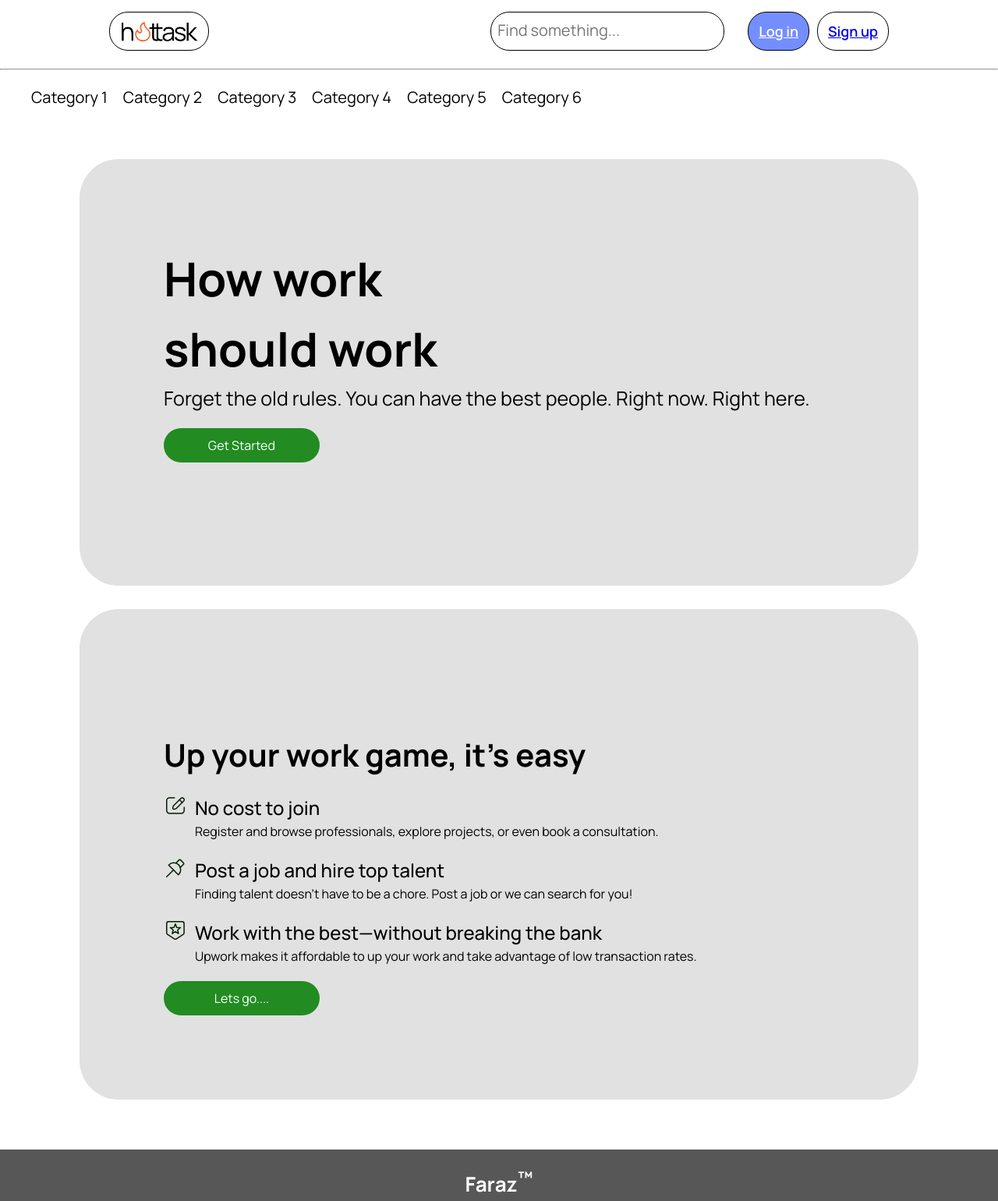
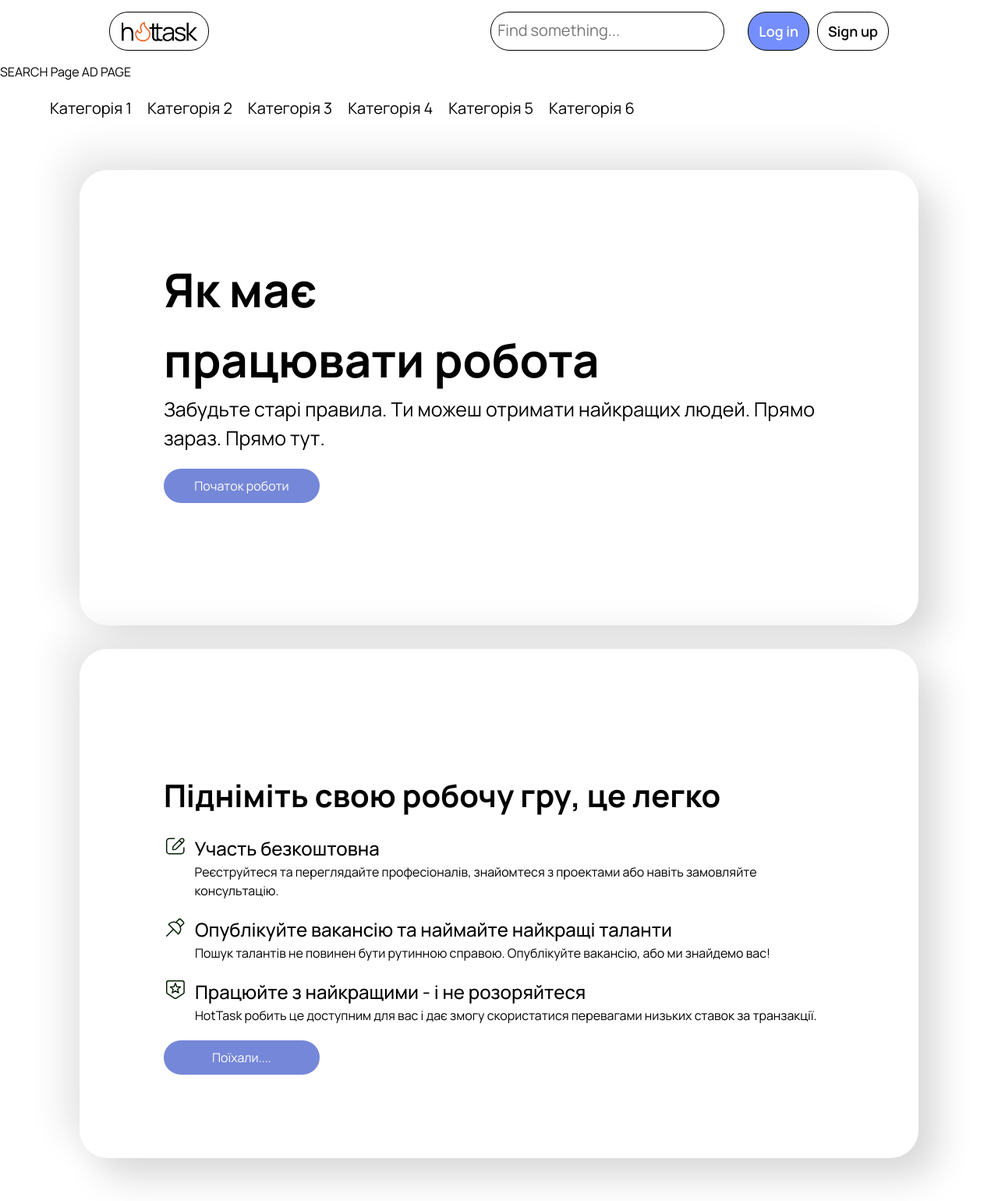
Before and after one commit to maxnevermo/testHackath0n, a website: page website/index.html in a window 1280 px wide. Shown: the top 1540 px of the page at 78% size. Drawn offline with Linux system fonts and the light colour scheme.

Commit message:
Update page styles

```diff
--- a/website/css/styles.css
+++ b/website/css/styles.css
@@ -34,7 +34,7 @@ body {
     scroll-behavior: smooth;
     text-rendering: optimizeSpeed;
     line-height: 1.5;
-    font-family: Manrope, serif;
+    font-family: Manrope, sans-serif;
 }
 
 /* Видаляємо стандартну стилізацію для всіх списків з класами*/
@@ -77,26 +77,27 @@ select {
     padding: 15px;
 }
 
-.nav-container{
+.nav-container {
     margin-top: 20px;
     margin-bottom: 5%;
+    padding: 0 5%;
 }
 
-.nav-category-list{
+.nav-category-list {
     display: flex;
     gap: 20px;
 
 }
 
-.nav-category-list a{
+.nav-category-list a {
     font-size: 20px;
     text-decoration: none;
     color: black;
 }
 
 .nav-category-list a:hover {
-    border-bottom: 1px solid forestgreen;
-    color: forestgreen;
+    border-bottom: 1px solid #748EFE;
+    color: #748EFE;
 }
 
 .container {
@@ -153,7 +154,7 @@ select {
 }
 
 
-.main-container{
+.main-container {
 
     /*вміст*/
     padding: 0 8%;
@@ -162,23 +163,24 @@ select {
     gap: 30px;
 }
 
-.main-container-block{
-    background: #e1e1e1;
-    border-radius: 50px;
+.main-container-block {
+    background: #fff;
+    border-radius: 36px;
     display: flex;
     justify-content: space-between;
-
+    box-shadow: 23px 23px 48px #d7d7d7,
+    -23px -23px 48px #e9e9e9;
 
     overflow: hidden;
     padding: 5%;
 }
 
-.info-item{
+.info-item {
     display: flex;
     gap: 10px;
 }
 
-.main-container-block-info{
+.main-container-block-info {
     display: flex;
     flex-direction: column;
     gap: 20px;
@@ -186,12 +188,12 @@ select {
     justify-content: space-between;
 }
 
-.block-img{
+.block-img {
     border-radius: 30px;
 }
 
 
-.button{
+.button {
     /*border: 1px solid black;*/
     padding: 10px;
     display: inline-block;
@@ -200,33 +202,33 @@ select {
 
     border-radius: 30px;
     text-decoration: none;
-    background: forestgreen;
+    background: #7587d8;
     color: white;
 }
 
-.button:hover{
-    background: #28a528;
+.button:hover {
+    background: #889bfd;
 }
 
-.site-main-idea{
+.site-main-idea {
     font-size: 60px;
 }
 
-.site-main-idea-description{
+.site-main-idea-description {
     font-size: 25px;
 }
 
-.block-idea{
+.block-idea {
     font-weight: bold;
     font-size: 40px;
 }
 
-.info-item-idea{
+.info-item-idea {
     font-weight: 500;
     font-size: 24px;
 }
 
-.block-img-container{
+.block-img-container {
     display: flex;
     align-items: center;
     max-width: 45%;
@@ -241,26 +243,26 @@ select {
     margin-top: 5%;
 }
 
-.footer-container a{
+.footer-container a {
     text-decoration: none;
     color: white;
     font-size: 14px;
 }
 
-.footer-list-name{
+.footer-list-name {
     font-size: 18px;
 }
 
-.footer-container a:hover{
+.footer-container a:hover {
     border-bottom: 1px solid darkred;
 }
 
-.footer-container h5{
+.footer-container h5 {
     padding: 0;
     margin: 0;
 }
 
-.footer-content{
+.footer-content {
     padding: 0;
     margin: 0;
     display: flex;
@@ -268,7 +270,7 @@ select {
     gap: 60px;
 }
 
-.footer-list{
+.footer-list {
     display: flex;
     gap: 20px;
     padding-top: 15px;
@@ -276,17 +278,18 @@ select {
     flex-wrap: wrap;
 }
 
-.footer-team-name{
+.footer-team-name {
     margin-bottom: 40px;
     font-size: 26px;
     text-align: center;
 }
 
-.footer-details{
+.footer-details {
     display: flex;
     justify-content: space-between;
 }
-.footer-container hr{
+
+.footer-container hr {
     margin: 40px 0;
 }
 
@@ -304,17 +307,19 @@ select {
 }
 
 
-@media (max-width: 1300px){
-    .main-container-block{
+@media (max-width: 1300px) {
+    .main-container-block {
         flex-direction: column;
         gap: 50px;
         padding: 10%;
     }
-    .block-img-container{
+
+    .block-img-container {
         max-width: 100%;
         justify-content: center;
     }
-    .main-container-block-info{
+
+    .main-container-block-info {
         max-width: 100%;
     }
 }
--- a/website/index.html
+++ b/website/index.html
@@ -1,5 +1,6 @@
 <!DOCTYPE html>
 <html lang="en">
+
 <head>
     <meta charset="UTF-8">
     <meta name="viewport" content="width=device-width, initial-scale=1.0">
@@ -7,8 +8,10 @@
     <link rel="preconnect" href="https://fonts.googleapis.com">
     <link rel="preconnect" href="https://fonts.gstatic.com" crossorigin>
     <link href="https://fonts.googleapis.com/css2?family=Manrope:wght@200..800&display=swap" rel="stylesheet">
+    <link rel="stylesheet" href="./css/main.css">
     <link href="./css/styles.css" rel="stylesheet">
 </head>
+
 <body>
 <header class="header-container">
     <div class="container">
@@ -27,28 +30,28 @@
     </div>
 </header>
 
-<hr>
-
+<a href="./search-page.html">SEARCH Page</a>
+<a href="./ad-page.html">AD PAGE</a>
 
 <nav class="nav-container">
     <ul class="nav-category-list">
         <li class="nav-category-list-item">
-            <a href="#">Category 1</a>
+            <a href="#">Категорія 1</a>
         </li>
         <li class="nav-category-list-item">
-            <a href="#">Category 2</a>
+            <a href="#">Категорія 2</a>
         </li>
         <li class="nav-category-list-item">
-            <a href="#">Category 3</a>
+            <a href="#">Категорія 3</a>
         </li>
         <li class="nav-category-list-item">
-            <a href="#">Category 4</a>
+            <a href="#">Категорія 4</a>
         </li>
         <li class="nav-category-list-item">
-            <a href="#">Category 5</a>
+            <a href="#">Категорія 5</a>
         </li>
         <li class="nav-category-list-item">
-            <a href="#">Category 6</a>
+            <a href="#">Категорія 6</a>
         </li>
     </ul>
 </nav>
@@ -59,15 +62,15 @@
         <div class="main-container-block-info">
             <div>
                 <h1 class="site-main-idea">
-                        How work<br> should work
+                    Як має <br>працювати робота
                 </h1>
 
                 <p class="site-main-idea-description">
-                        Forget the old rules. You can have the best people. Right now. Right here.
+                    Забудьте старі правила. Ти можеш отримати найкращих людей. Прямо зараз. Прямо тут.
                 </p>
             </div>
 
-                <a href="#" class="button">Get Started</a>
+            <a href="./signup.html" class="button">Початок роботи</a>
         </div>
 
         <div class="block-img-container">
@@ -83,7 +86,7 @@
 
         <div class="main-container-block-info">
             <p class="block-idea">
-                    Up your work game, it’s easy
+                Підніміть свою робочу гру, це легко
             </p>
 
             <div class="info-item">
@@ -99,10 +102,11 @@
 
                 <div>
                         <span class="info-item-idea">
-                            No cost to join
+                            Участь безкоштовна
                         </span>
                     <p class="info-item-idea-description">
-                            Register and browse professionals, explore projects, or even book a consultation.
+                        Реєструйтеся та переглядайте професіоналів, знайомтеся з проектами або навіть замовляйте
+                        консультацію.
                     </p>
                 </div>
             </div>
@@ -120,10 +124,10 @@
 
                 <div>
                         <span class="info-item-idea">
-                            Post a job and hire top talent
+                            Опублікуйте вакансію та наймайте найкращі таланти
                         </span>
                     <p class="info-item-idea-description">
-                            Finding talent doesn’t have to be a chore. Post a job or we can search for you!
+                        Пошук талантів не повинен бути рутинною справою. Опублікуйте вакансію, або ми знайдемо вас!
                     </p>
                 </div>
             </div>
@@ -142,15 +146,16 @@
 
                 <div>
                         <span class="info-item-idea">
-                            Work with the best—without breaking the bank
+                            Працюйте з найкращими - і не розоряйтеся
                         </span>
                     <p class="info-item-idea-description">
-                            Upwork makes it affordable to up your work and take advantage of low transaction rates.
+                        HotTask робить це доступним для вас і дає змогу скористатися перевагами низьких ставок за
+                        транзакції.
                     </p>
                 </div>
             </div>
 
-                <a href="#" class="button">Lets go....</a>
+            <a href="#" class="button">Поїхали....</a>
         </div>
     </div>
 
@@ -158,13 +163,13 @@
 
 <footer class="footer-container">
     <div class="heading">
-            <h2 class="footer-team-name">Faraz<sup>™</sup></h2>
+        <h2 class="footer-team-name">AiviEnjoyers<sup>™</sup></h2>
     </div>
     <div class="footer-content">
         <div class="category">
             <h5 class="footer-list-name">Category</h5>
 
-                <ul class="category-list footer-list" >
+            <ul class="category-list footer-list">
                 <li class="category-list">
                     <a href="#">Ремонт та будівництво</a>
                 </li>
@@ -207,8 +212,8 @@
 
     </div>
     <hr/>
-        <p >
-            © 2022 codewithFaraz
+    <p>
+        © 2022 codewithAiviEnjoyers
     </p>
 
 </footer>
```
Lines whose indentation alone changed are shown as unchanged.
